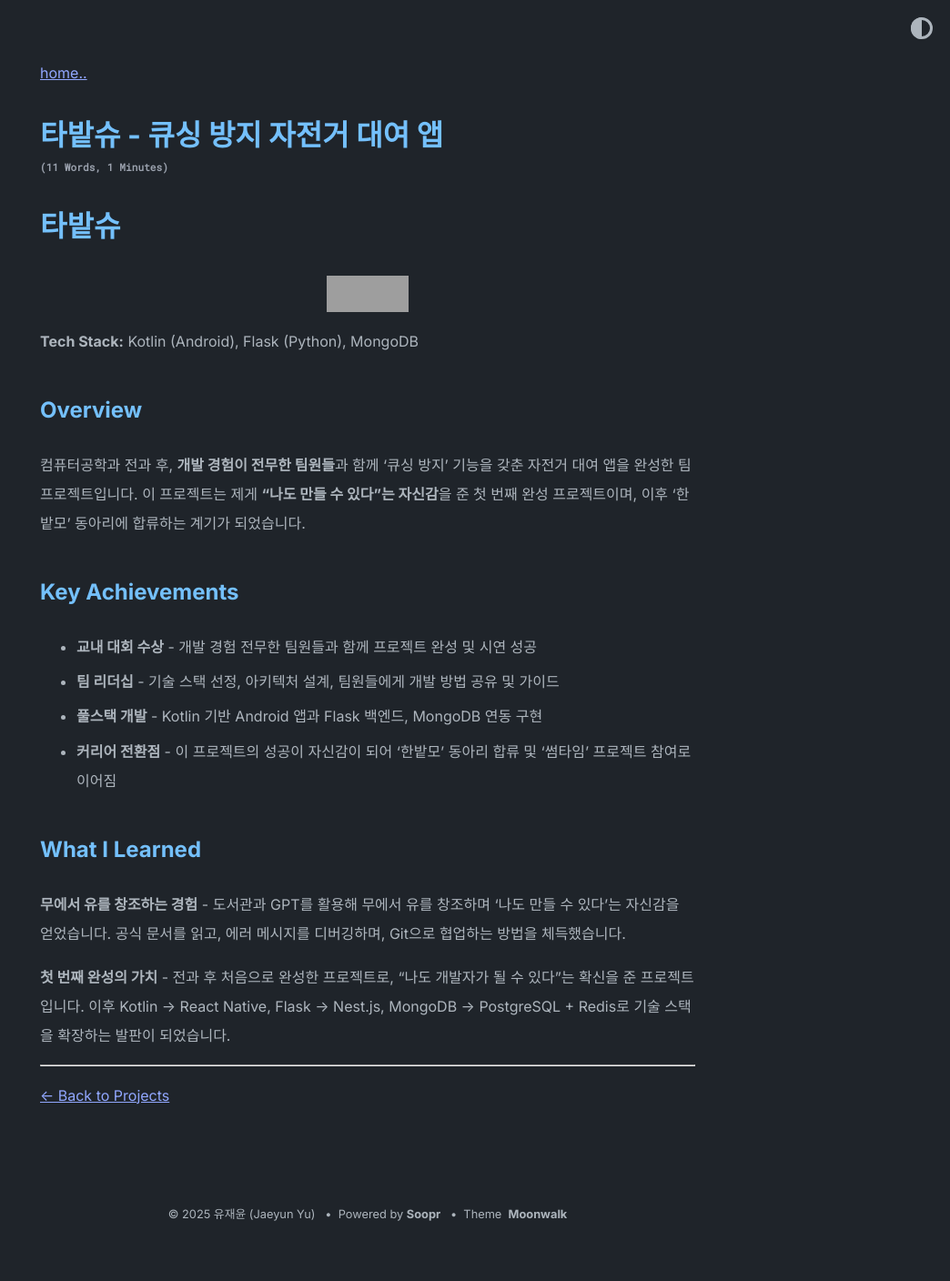
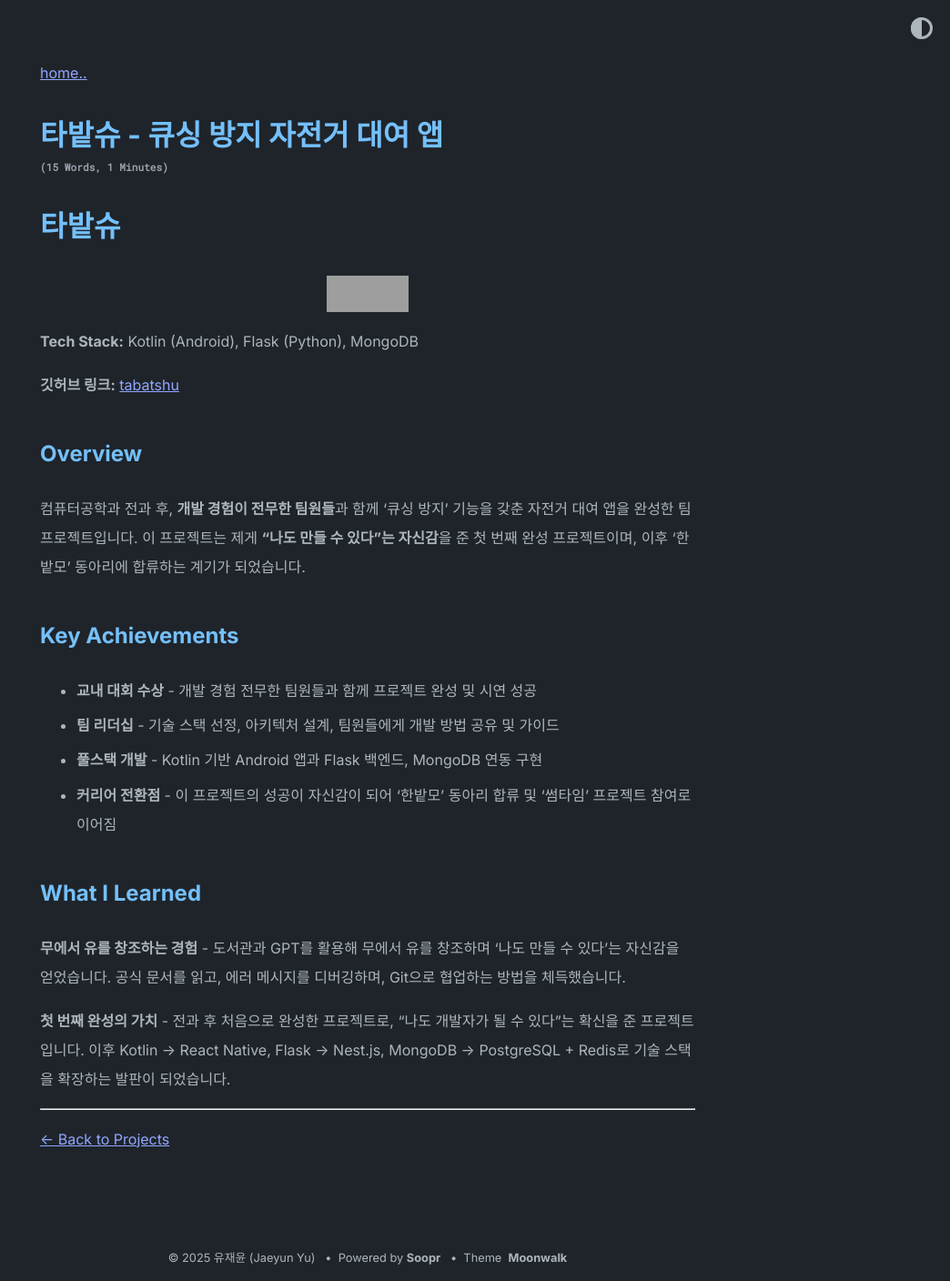
Before and after one commit to YUJAEYUN/yujaeyun.github.io, a Jekyll site: the page built from projects/tabatsu.md, in a window 1280 px wide. Shown: the whole page at 91% size, without its empty margins (236-1280 px from the left). Built offline with Jekyll 4.4.1, drawn with Linux system fonts in a browser that asks for light colours; before the commit the page ends 1360 px from its top, so only the background shows below that; grey boxes are pictures that could not be loaded.

Commit message:
add 타밭슈

```diff
--- a/projects/tabatsu.md
+++ b/projects/tabatsu.md
@@ -8,6 +8,8 @@ title: 타밭슈 - 큐싱 방지 자전거 대여 앱
 ![Period](https://img.shields.io/badge/Period-2024-blue) ![Award](https://img.shields.io/badge/Award-교내%20대회%20수상-gold)
 
 **Tech Stack:** Kotlin (Android), Flask (Python), MongoDB
+
+**깃허브 링크:** [tabatshu](https://github.com/YUJAEYUN/Tabatshu)
 
 ## Overview
 
```
